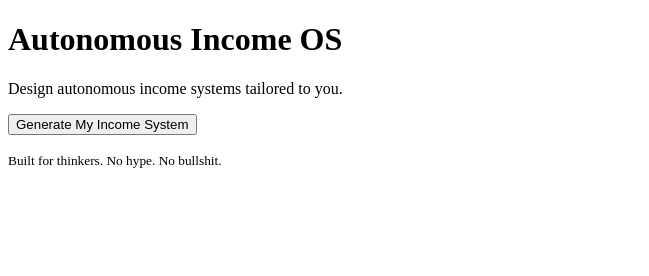
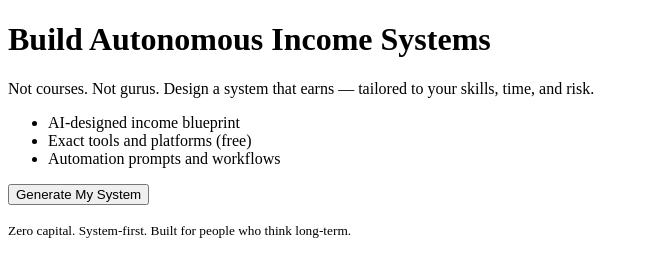
Before and after one commit to w3bs0101/autonomous-income-os, a plain HTML site: page index.html in a window 1280 px wide. Shown: the whole page, without its empty margins (0-649 px from the left). Drawn offline with Linux system fonts and the light colour scheme.

Commit message:
update homepage copy

```diff
--- a/index.html
+++ b/index.html
@@ -6,11 +6,23 @@
   <meta name="viewport" content="width=device-width, initial-scale=1.0">
 </head>
 <body>
-  <h1>Autonomous Income OS</h1>
-  <p>Design autonomous income systems tailored to you.</p>
+ <h1>Build Autonomous Income Systems</h1>
 
-  <button>Generate My Income System</button>
+<p>
+Not courses. Not gurus.
+Design a system that earns — tailored to your skills, time, and risk.
+</p>
 
-  <p><small>Built for thinkers. No hype. No bullshit.</small></p>
+<ul>
+  <li>AI-designed income blueprint</li>
+  <li>Exact tools and platforms (free)</li>
+  <li>Automation prompts and workflows</li>
+</ul>
+
+<button>Generate My System</button>
+
+<p><small>
+Zero capital. System-first. Built for people who think long-term.
+</small></p>
 </body>
 </html>
```
